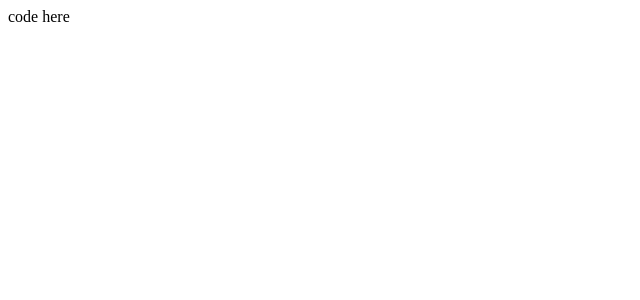
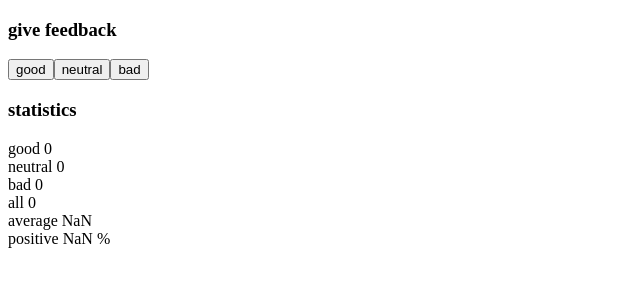
Before and after one commit to yoanapenkova/fullstackopen, a React (Vite) app in the folder part1/unicafe/: page / in a window 1280 px wide. Shown: the top 300 px of the page, without its empty margins (0-640 px from the left). Built offline with nearby package versions, Linux system fonts and the light colour scheme.

Commit message:
part1: exercise 1.7 done

```diff
--- a/part1/unicafe/src/App.jsx
+++ b/part1/unicafe/src/App.jsx
@@ -1,14 +1,48 @@
 import { useState } from 'react'
+
+const Button = ({ onClick, text }) => <button onClick={onClick}>{text}</button>
 
 const App = () => {
   // save clicks of each button to its own state
   const [good, setGood] = useState(0)
   const [neutral, setNeutral] = useState(0)
   const [bad, setBad] = useState(0)
+  const [all, setAll] = useState(0)
+
+  const handleGood = () => {
+    const updatedGood = good + 1
+    setGood(updatedGood)
+    setAll(all + 1)
+  }
+
+  const handleNeutral = () => {
+    const updatedNeutral = neutral + 1
+    setNeutral(updatedNeutral)
+    setAll(all + 1)
+  }
+
+  const handleBad = () => {
+    const updatedBad = bad + 1
+    setBad(updatedBad)
+    setAll(all + 1)
+  }
 
   return (
     <div>
-      code here
+      <h3>give feedback</h3>
+      <Button onClick={handleGood} text='good' />
+      <Button onClick={handleNeutral} text='neutral' />
+      <Button onClick={handleBad} text='bad' />
+
+      <h3>statistics</h3>
+      <p>
+        good {good} <br></br>
+        neutral {neutral} <br></br>
+        bad {bad} <br></br>
+        all {all} <br></br>
+        average {(good * 1 + neutral * 0 + bad * -1)/all} <br></br>
+        positive {(good/all) * 100} %
+      </p>
     </div>
   )
 }
```
